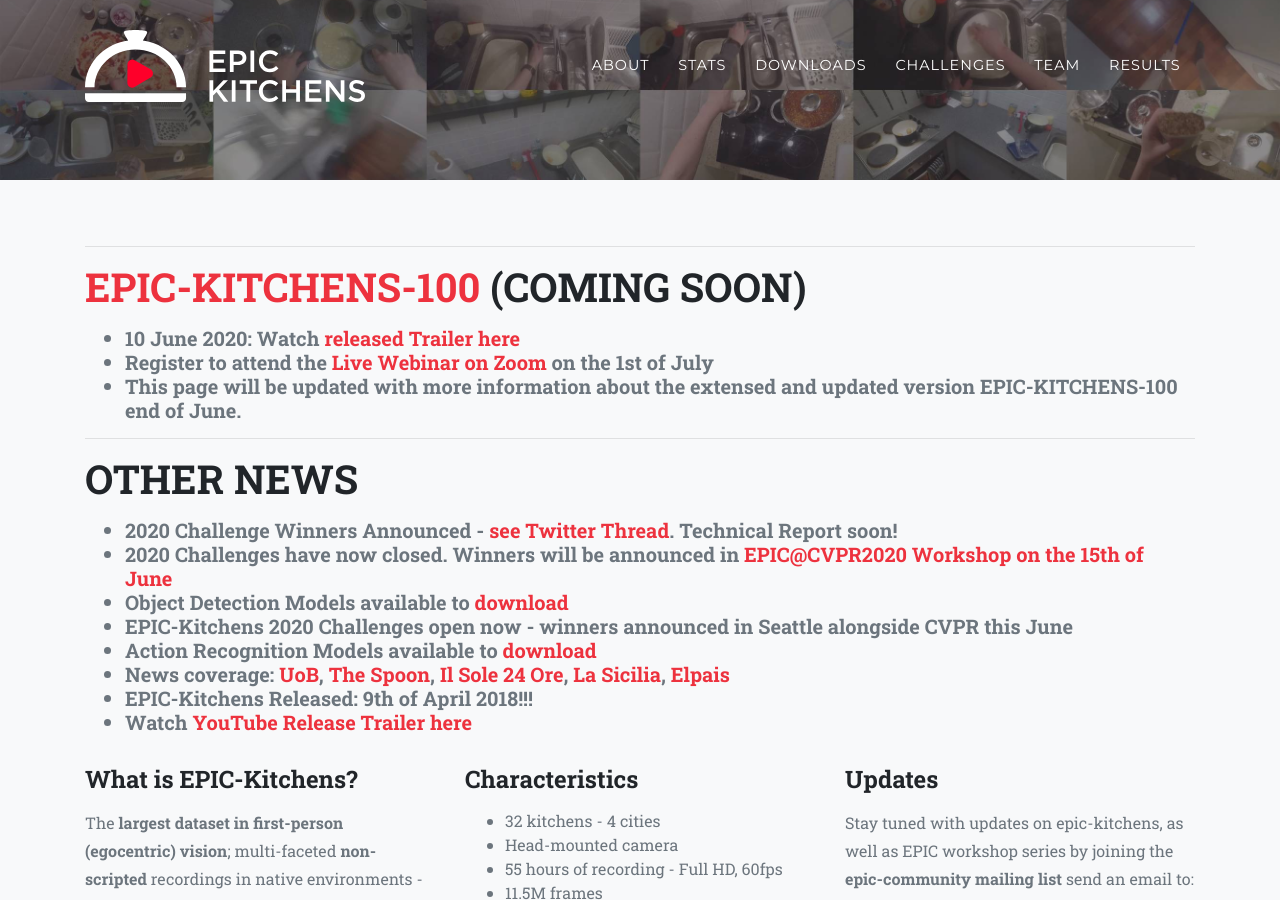
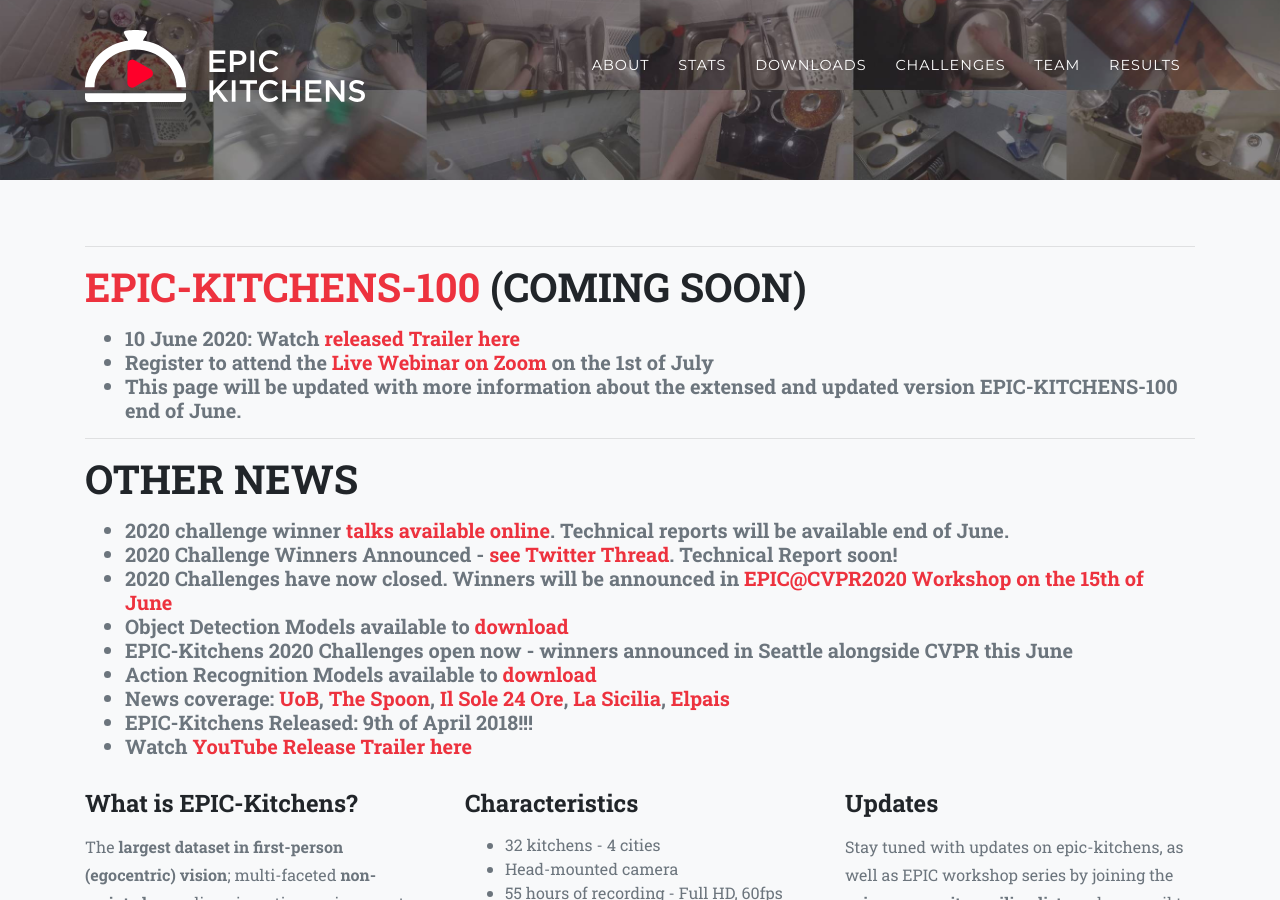
Before and after one commit to epic-kitchens/epic-kitchens.github.io, a Jekyll site: the page built from 2020.html, in a window 1280 px wide and 900 px high. Built offline with Jekyll 4.4.1, drawn with Linux system fonts in a browser that asks for light colours; nearby versions of some CDN libraries; some web fonts are replaced.

Commit message:
winnerTalkAnnouncement

```diff
--- a/2020.html
+++ b/2020.html
@@ -29,6 +29,7 @@
         <h2 class="section-heading text-uppercase">Other News</h2>
         <h5 class="text-muted" style="text-align:left;">
           <ul>
+            <li>2020 challenge winner <a href="https://youtu.be/H3nepU4b4YU">talks available online</a>. Technical reports will be available end of June.</li>
             <li>2020 Challenge Winners Announced - <a href="https://twitter.com/dimadamen/status/1272599307259125761">see Twitter Thread</a>. Technical Report soon!</li>
             <li>2020 Challenges have now closed. Winners will be announced in <a href="https://eyewear-computing.org/EPIC_CVPR20/">EPIC@CVPR2020 Workshop on the 15th of June</a></li>
             <li>Object Detection Models available to <a href="#arModels">download</a></li>
```
